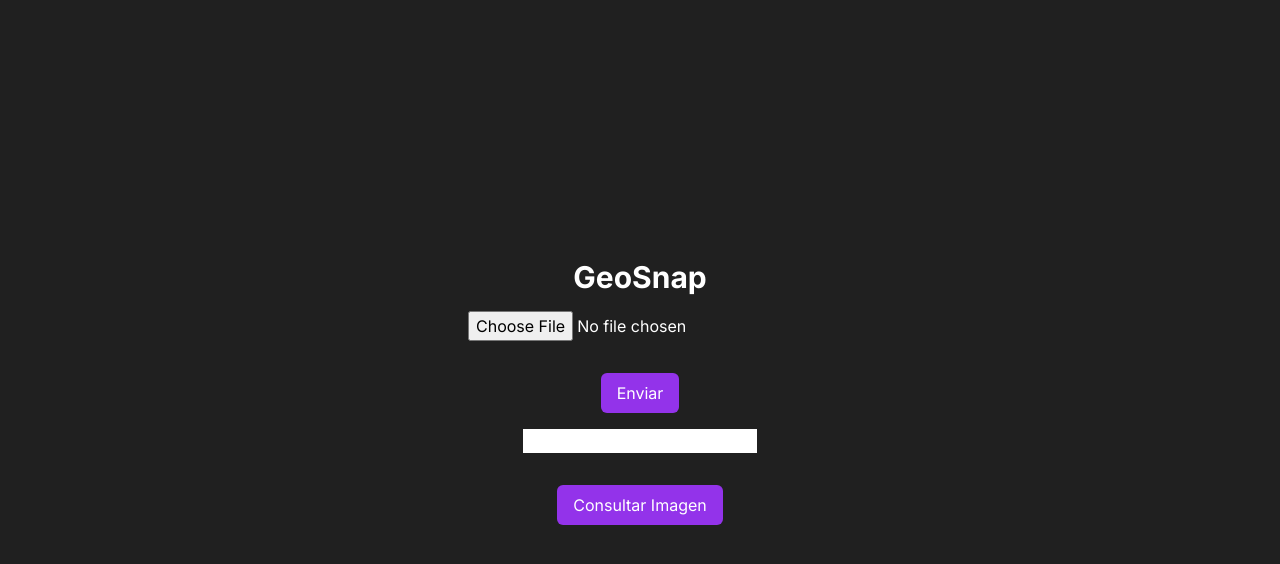
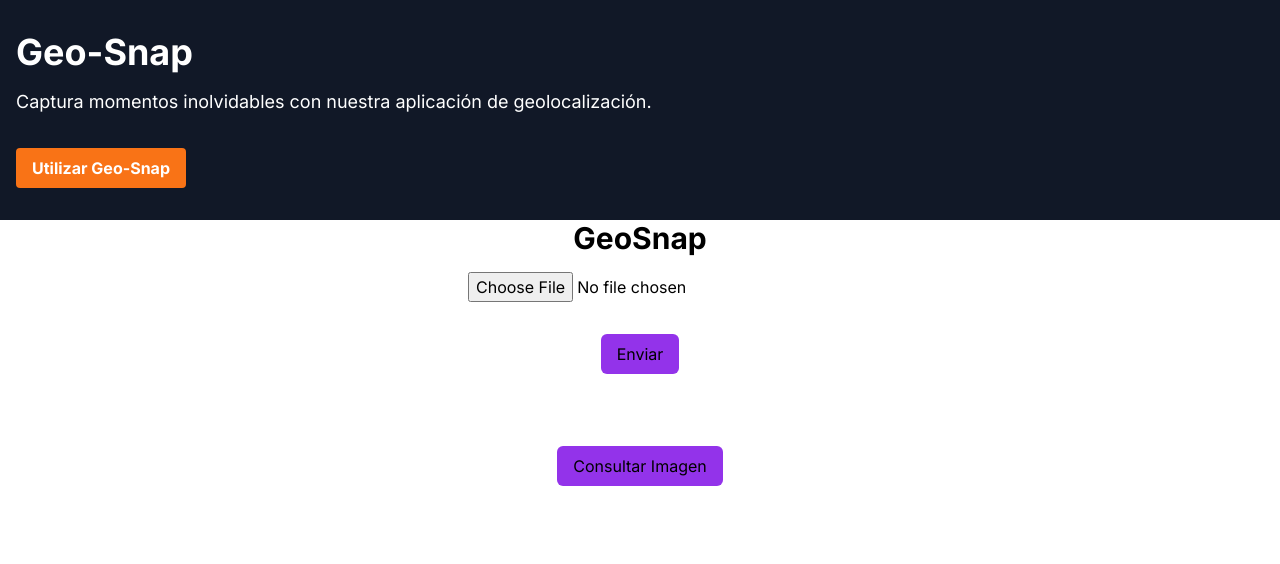
Before and after one commit to Ingenieria-Sistemas-UNA-2024/geosnap-api, a Next.js app: page / in a window 1280 px wide. Shown: the top 564 px of the page. Built offline with nearby package versions, Linux system fonts and the light colour scheme.

Commit message:
[ADD] Header

```diff
--- a/src/app/layout.tsx
+++ b/src/app/layout.tsx
@@ -1,7 +1,6 @@
 import type { Metadata } from "next";
 import { Inter } from "next/font/google";
 import "./globals.css";
-
 const inter = Inter({ subsets: ["latin"] });
 
 export const metadata: Metadata = {
--- a/src/app/page.tsx
+++ b/src/app/page.tsx
@@ -2,7 +2,7 @@
 import { ChangeEvent, useState } from "react";
 import Image from "next/image";
 import { sendFileToDestination,getImageFromDestination } from "./hooks/hookSaveImage";
-
+import Header from "@/components/Header";
 export default function Home() {
   const [selectedImage, setSelectedImage] = useState<File | null>(null);
   let [imageConsulted, setImageConsulted] = useState<File | null>(null);
@@ -40,7 +40,8 @@
   };
 
   return (
-    <main className="flex flex-col items-center justify-center h-screen bg-[#202020] text-white">
+    <>
+    <Header/>
       <div className="flex flex-col items-center justify-center">
         <h1 className=" text-3xl font-bold mb-4">GeoSnap</h1>
         <input
@@ -93,6 +94,6 @@
           Consultar Imagen
         </button>
       </div>
-    </main>
+      </>
   );
 }
--- /dev/null
+++ b/src/components/Header.tsx
@@ -0,0 +1,17 @@
+import React from 'react';
+
+const Header: React.FC = () => {
+  return (
+    <header className="bg-gray-900 text-white py-8">
+      <div className="container mx-auto px-4">
+        <h1 className="text-4xl font-bold mb-4">Geo-Snap</h1>
+        <p className="text-lg mb-8">Captura momentos inolvidables con nuestra aplicación de geolocalización.</p>
+        <button className="bg-orange-500 hover:bg-orange-600 text-white font-bold py-2 px-4 rounded">
+          Utilizar Geo-Snap
+        </button>
+      </div>
+    </header>
+  );
+};
+
+export default Header;
```
